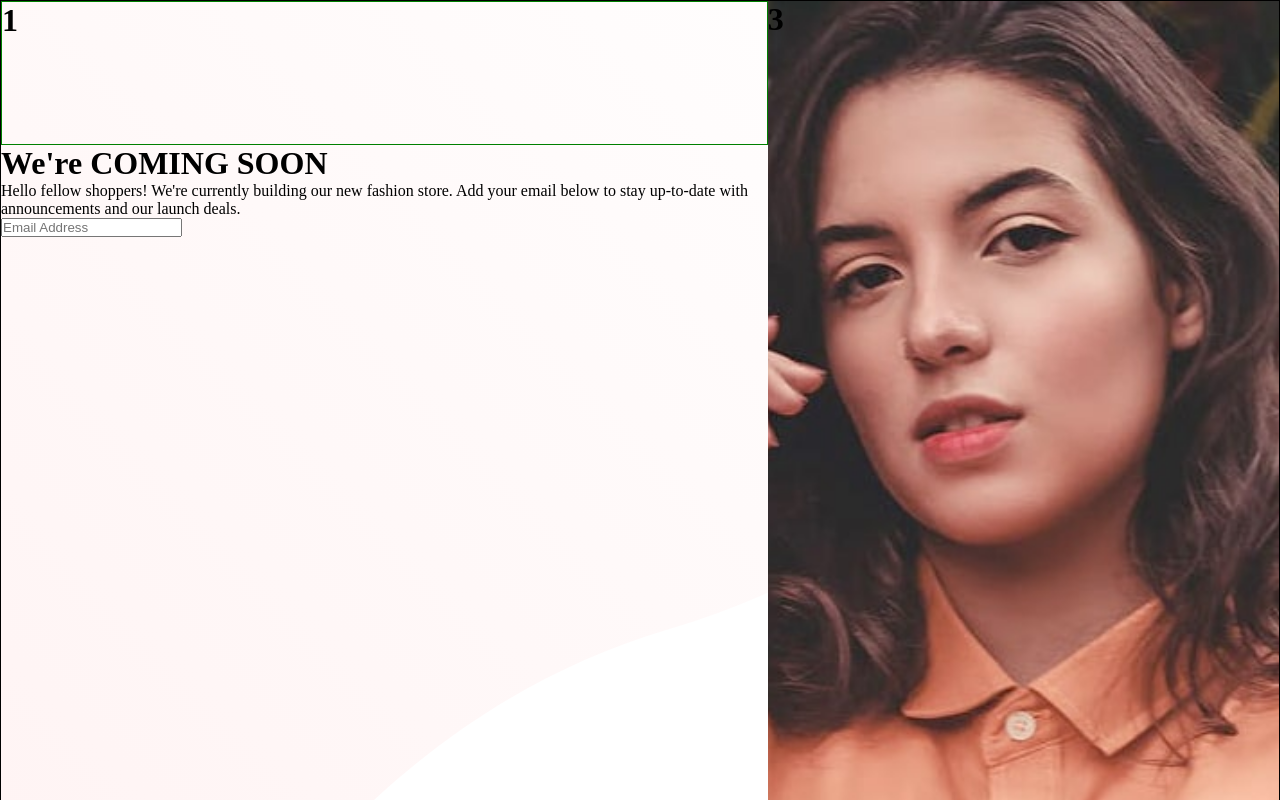
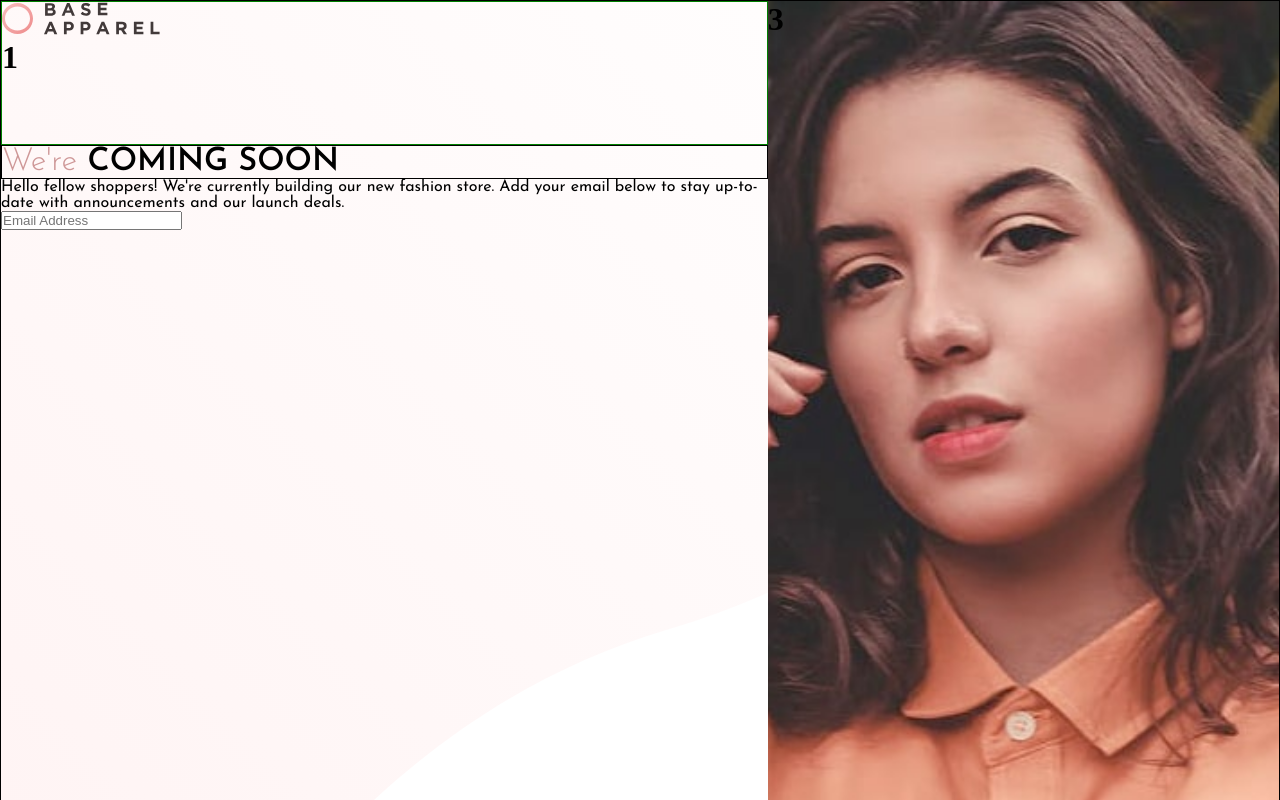
Before and after one commit to Nhoj-Plummer/base-apparel-challenge, a React (Create React App) app: page / in a window 1280 px wide. Shown: the top 800 px of the page. Built offline with nearby package versions, Linux system fonts and the light colour scheme.

Commit message:
adding css

```diff
--- a/src/components/HeroData/herodata.css
+++ b/src/components/HeroData/herodata.css
@@ -3,6 +3,21 @@
   background-repeat: no-repeat;
   background-position: center center;
   background-size: cover;
+}
+
+.hero-data_text-container {
+  font-family: var(--font-family);
+}
+
+.hero-data-text-header {
+  font-weight: 600;
+  max-width: 100%;
+  border: 1px solid;
+}
+
+.hero-data-text-header span {
+  font-weight: 300;
+  color: var(--desaturated-red);
 }
 
 /* General Design Rules End */
@@ -20,28 +35,28 @@
     padding: 1.5rem;
     font-family: var(--font-family);
     text-align: center;
-    justify-content: center; */
+    justify-content: center;
     background: url("../../assets/bg-pattern-desktop.svg") center no-repeat;
-    border: 1px solid blue;
+    border: 1px solid blue; */
   }
 
   /* .hero-data-text-header {
     margin: auto;
     margin-top: 2.5rem;
     line-height: 3rem;
-    letter-spacing: 5px;
+    letter-spacing: 10px;
     font-size: 50px;
     font-weight: 600;
-    max-width: 80%;
-  }
+    max-width: 100%;
+  } */
 
-  .hero-data-text-header span {
+  /* .hero-data-text-header span {
     font-weight: 300;
     color: var(--desaturated-red);
   }
 
   .hero-data-text-description {
-
+    font-family: var(--font-family);
   } */
 
   .hero-data_image-container {
--- a/src/components/HeroData/herodata.jsx
+++ b/src/components/HeroData/herodata.jsx
@@ -1,14 +1,14 @@
 import React from "react"
 import HeroSection from "../HeroSection/herosection"
 import "./herodata.css"
-// import Logo from "../../assets/logo.svg"
+import Logo from "../../assets/logo.svg"
 
 
 const Herodata = () => {
   return (
     <HeroSection>
       <div className="hero-data_text-image">
-        {/* <img src={Logo} alt="logo" /> */}
+        <img src={Logo} alt="logo" />
         <h1>1</h1>{" "}
       </div>
       <div className="hero-data_text-container">
```
